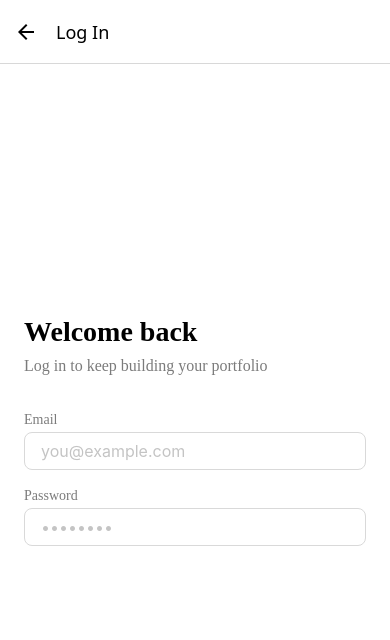
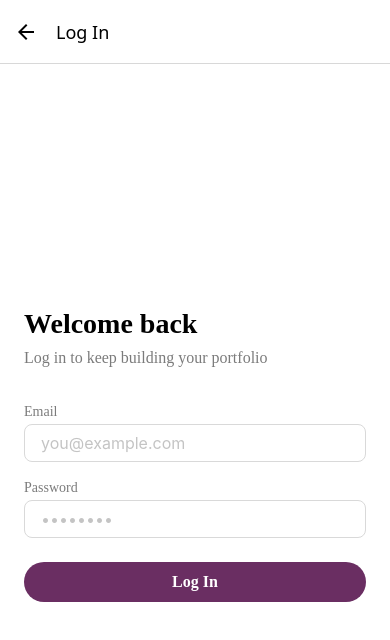
Before and after one commit to Cultgig-Team/cultgig-mobile, a React Native app: screen /Login in a window 390 px wide. Shown: the top 640 px of the page. Built offline with nearby package versions, Linux system fonts and the light colour scheme; no server answers.

Commit message:
feat: create reusable Button atom component with variant and size support

```diff
--- a/src/components/atoms/Button/Button.tsx
+++ b/src/components/atoms/Button/Button.tsx
@@ -19,6 +19,8 @@ export const Button: React.FC<ButtonProps> = ({
   fullWidth = false,
   loading = false,
   disabled = false,
+  style, // pulled out so it merges into the array below instead of
+         // overwriting it when spread via ...pressableProps
   ...pressableProps
 }) => {
   const textColorStyle = {
@@ -35,6 +37,7 @@ export const Button: React.FC<ButtonProps> = ({
       accessibilityRole="button"
       accessibilityState={{ disabled: isDisabled }}
       disabled={isDisabled}
+      {...pressableProps}
       style={({ pressed }) => [
         buttonStyles.base,
         buttonStyles[variant],
@@ -43,9 +46,11 @@ export const Button: React.FC<ButtonProps> = ({
         variant === 'primary' && isDisabled && buttonStyles.primaryDisabled,
         variant !== 'primary' && isDisabled && buttonStyles.disabled,
         pressed && !isDisabled && styles.pressed,
+        // caller-provided style (e.g. LoginScreen's marginTop) is
+        // appended last so it ADDS to the computed style, never replaces it
+        typeof style === 'function' ? style({ pressed }) : style,
       ]}
-      {...pressableProps}
-    >
+      >
       {loading ? (
         <ActivityIndicator
           color={variant === 'primary' ? theme.colors.textInverse : theme.colors.primary}
```
